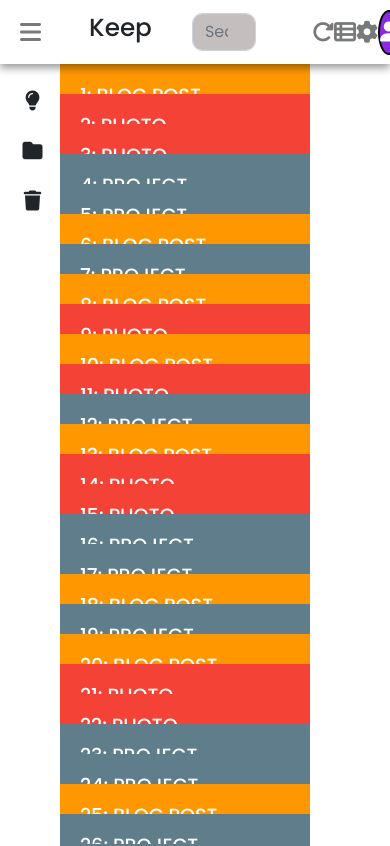
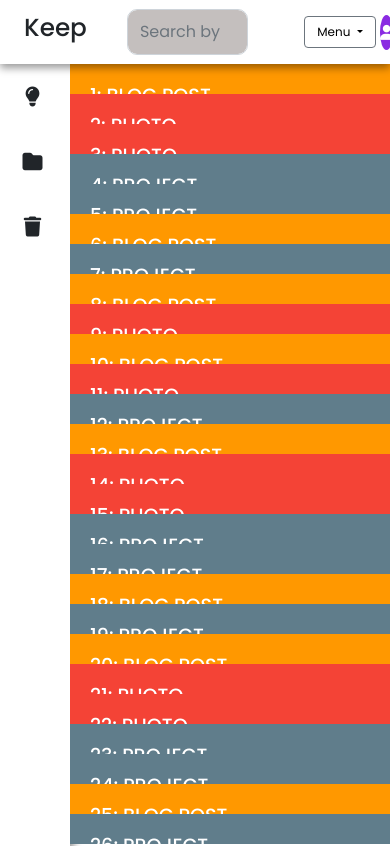
Before and after one commit to oshanpandit/note-it, an Angular app: page /test in a window 390 px wide. Shown: the top 846 px of the page. Built offline with nearby package versions, Linux system fonts and the light colour scheme.

Commit message:
upgraded header and sidenav along with notes area

```diff
--- a/src/app/app.component.css
+++ b/src/app/app.component.css
@@ -13,31 +13,33 @@ main{
     width:100%;
     top:4rem;
     z-index:1;
+    height:calc(100% - 4rem);
+    overflow-y: auto;
 }
 app-side-nav{
     position:fixed;
     left:0rem;
-    width:60px;
+    width:70px;
     height:100vh;
-    border-top:1px solid white;
     overflow-x: hidden;
     white-space: nowrap;
+    box-shadow: 4px 0 8px rgba(0, 0, 0, 0.4);
 }
 .side-dark{
     background-color: black;
 }
 .app-side-nav-open{
-    width: 250px;
+    width:16%;
 }
 .display-area{
     position:absolute;
-    left:60px;
+    left:70px;
     /* was 60 */
-    width:calc(100% - 250px);
+    width:calc(100% - 70px);
     transition: width 250ms ease-in-out,width 250ms ease-in;
 }
 .display-area-shrink{
-    width:calc(100% - 250px);
-    left:250px;
+    width:calc(100% - 16%);
+    left:16%;
 
 }
--- a/src/app/header/header.component.css
+++ b/src/app/header/header.component.css
@@ -1,7 +1,15 @@
+header{
+    height:100%;
+    width:100%;
+    box-shadow: 0 4px 8px rgba(0, 0, 0, 0.4);
+    display: flex;
+    justify-content: center;
+    align-items: center;
+}
 nav{
     height:100%;
+    width:100%;
     background-color: white;
-    box-shadow: 0 4px 8px rgba(0, 0, 0, 0.4);
 }
 .header-dark{
     background-color:#202124;
@@ -28,7 +36,8 @@ nav{
 }
 
 .search{
-    width:60%;
+    width:55%;
+    height:95%;
     border-radius:10px;
 }
 .search input{
@@ -38,14 +47,44 @@ nav{
 .search input:hover{
     background-color: white;
 }
+
+.dropdown{
+
+    display:none;
+}
+
+.dropdown button{
+    background:transparent;
+    color:black;
+    width:fit-content;
+    height: fit-content;
+    font-size:15px;
+}
+
+.dropdown ul li span{
+    width:200px;
+    font-size:13px;
+}
 .icons{
-    width:20%;
+    width:22%;
     display: flex;
     justify-content: space-between;
     align-items: center;
 }
 
 .logo{
+    height:45px;
+    width:45px;
+    border-radius: 50%;
+    max-width: 25%;
+    display: flex;
+    justify-content: center;
+    align-items: center;
+}
+.logo:hover{
+    background-color: #c4bfbe;
+}
+.logo i{
     color: #787a7a;
     font-size:22px;
 }
@@ -58,21 +97,67 @@ nav{
     align-items: center;
     color:white;
     font-size: 20px;
-    border: 2px solid #000;
     border-radius: 50%;
     background-color: blueviolet;
 }
 
-.logo:hover{
-    width:45px;
-    height:45px;
-    border-radius: 50%;
-    display: flex;
-    justify-content: center;
-    align-items: center;
-    border: 2px solid #000;
-    background-color: #c4bfbe;
-}
 .profile-logo:hover{
     background-color: lightslategray;
 }
+
+@media screen and (max-width: 1000px) {
+    .logo{
+        height:35px;
+        width:35px;
+    }
+    .logo i{
+        font-size: 18px;
+    }
+}
+
+@media screen and (max-width: 800px) {
+        .logo{
+            display: none;
+        }
+        .dropdown{
+            display:block;
+        }
+        .profile-logo{
+            height:40px;
+            width:40px;
+        }
+        .profile-logo i{
+            font-size: 17px;
+        }
+}
+
+@media screen and (max-width: 700px) {
+
+    .side-nav-button{
+        display: none;
+    }
+}
+
+@media screen and (max-width: 650px) {
+    .logo{
+        display: none;
+    }
+    .dropdown{
+        display:block;
+        margin-right:5%;
+    }
+    .dropdown button{
+        width:fit-content;
+        font-size: 12px;
+    }
+    .dropdown ul li span{
+        font-size: 10px;
+    }
+    .profile-logo{
+        height: 35px;
+        width:35px;
+    }
+    .profile-logo i{
+        font-size: 15px;
+    }
+}
--- a/src/app/header/header.component.html
+++ b/src/app/header/header.component.html
@@ -1,3 +1,4 @@
+<header>
    <nav class="header navbar navbar-expand" [ngClass]="{'header-dark':isDark==true}">
 
       <div class="side-nav-button p-2 me-3 text-light" (click)="SideNavToggle()">
@@ -11,7 +12,20 @@
           <!-- <button class="btn btn-outline-light" type="submit">Search</button> -->
       </div>
 
+
       <div class="icons">
+
+       <div class="dropdown">
+          <button class="btn btn-secondary dropdown-toggle" type="button" data-bs-toggle="dropdown" aria-expanded="false">
+            Menu
+          </button>
+          <ul class="dropdown-menu">
+            <li><span class="dropdown-item">Refresh</span></li>
+            <li><span class="dropdown-item">View</span></li>
+            <li><span class="dropdown-item" href="#">Theme</span></li>
+          </ul>
+        </div>
+
          <div class="logo" routerLink="/">
              <i [ngClass]="{'font-dark':isDark==true}" class="fa-solid fa-rotate-right"></i>
           </div>
@@ -27,3 +41,4 @@
       </div>
       <!-- <h1 style="color:white">{{curr_search}}</h1> -->
  </nav>
+</header>
--- a/src/app/header/header.component.ts
+++ b/src/app/header/header.component.ts
@@ -3,6 +3,7 @@ import { EventEmitter } from '@angular/core';
 import { DataService } from '../data.service';
 import { OnInit } from '@angular/core';
 import { NgForm } from '@angular/forms';
+import { HostListener } from '@angular/core';
 
 @Component({
   selector: 'app-header',
@@ -44,4 +45,16 @@ export class HeaderComponent {
     this.dataService.onDarkToggle();
   }
 
+  @HostListener('window:resize', ['$event'])
+  onResize(event: any) {
+    this.checkScreenSize();
+  }
+
+  private checkScreenSize() {
+    if(window.innerWidth<=700 && this.menuStatus==true){
+      this.menuStatus=false;
+    }
+    this.sideNavToggled.emit(this.menuStatus);
+  }
+
 }
--- /dev/null
+++ b/src/app/interface/user.interface.ts
@@ -0,0 +1,4 @@
+export class User{
+    title:string;
+    content:string;
+}
--- a/src/app/notes/notes.component.css
+++ b/src/app/notes/notes.component.css
@@ -3,9 +3,9 @@
     display: flex;
     flex-direction: column;
     align-items: center;
+    justify-content: center;
     height: calc(100vh-4rem);
-    width:94vw;
-
+    width:100%;
 }
 .notes-dark{
   display: flex;
@@ -49,14 +49,14 @@
 }
 
   .container{
-    width:75%;
+    width:85%;
     columns:4;
-    column-gap: 10px;
-    margin-left:100px;
+    column-gap:2%;
  }
  .item{
    background:transparent;
-   width:210px;
+   max-width:230px;
+   min-width:30%;
    height:fit-content;
    break-inside: avoid;
    margin-bottom: 18px;
@@ -73,7 +73,7 @@
   display: flex;
   flex-direction: column;
   align-items: center;
-  margin-left: 50px;
+  justify-content: center;
 }
 .not-it i{
   font-size:100px;
@@ -89,5 +89,16 @@ a{
   text-decoration: none;
 }
 .card-text{
-  font-size: 14px;
+  font-size: 15px;
 }
+
+@media screen and (max-width:1000px) {
+  .card-text {
+    font-size:12px;
+  }
+}
+@media screen and (max-width:900px) {
+  .card-text {
+    font-size:15px;
+  }
+}
--- a/src/app/notes/notes.component.ts
+++ b/src/app/notes/notes.component.ts
@@ -1,8 +1,9 @@
-import { Component } from '@angular/core';
+import { Component, HostListener } from '@angular/core';
 import { DataService } from '../data.service';
 import { OnInit } from '@angular/core';
 import { AfterViewInit,ElementRef,ViewChild } from '@angular/core';
 import { CdkDragDrop, moveItemInArray } from '@angular/cdk/drag-drop';
+
 
 
 @Component({
@@ -97,4 +98,17 @@ export class NotesComponent {
       this.dataService.onOverlayToggle();
     }
 
+    @HostListener('window:resize', ['$event'])
+    onResize(event: any) {
+      this.checkScreenSize();
+    }
+
+    private checkScreenSize() {
+      if(window.innerWidth < 900){
+        this.viewToggle=true;
+      } else{
+         this.viewToggle=false;
+      }
+    }
+
 }
--- a/src/app/side-nav/side-nav.component.css
+++ b/src/app/side-nav/side-nav.component.css
@@ -1,5 +1,5 @@
 .side-nav-content{
-    width:230px;
+    width:90%;
     margin-left:10px;
     margin-right:10px;
     margin-top:10px;
@@ -12,29 +12,28 @@
 .nav-list-item{
     display: flex;
     align-items: center;
+    justify-content:space-around;
     height:50px;
+    margin-bottom: 20px;
+    border-radius: 10px;
+    font-size:20px;
+    width:90%;
 }
 
 .nav-list-item:hover{
 
     background-color:rgba(235, 128, 35,0.5);
-    border-radius:10px;
 }
-
 
 .nav-list-item i{
     font-size:20px;
-    height:25px;
-    width:25px;
-    margin-right:15px;
-    margin-left:10px;
-    text-align:center;
-    line-height: 25px;
 }
 
 .nav-list-item span{
-    width:170px;
+    width:90%;
     text-transform:capitalize;
+    margin-left:8%;
+    font-size: 18px;
 }
 a{
     color:black;
@@ -43,3 +42,11 @@ a{
 .font-dark{
     color:white;
 }
+.closed-nav{
+   display: flex;
+   justify-content: center;
+   align-items: center;
+   height:45px;
+   width:45px;
+   border-radius: 50%;
+}
--- a/src/app/side-nav/side-nav.component.html
+++ b/src/app/side-nav/side-nav.component.html
@@ -1,24 +1,25 @@
 <div class="side-nav-content">
+
     <ul class="nav-list">
 
-        <li routerLink="/" class="nav-list-item">
+        <li routerLink="/" class="nav-list-item" [ngClass]="{'closed-nav':!sideNavStatus}">
             <i class="fa-solid fa-lightbulb" [ngClass]="{'font-dark':isDark==true}"></i>
-                <span>
+                <span *ngIf="sideNavStatus==true">
                     <a href="/" [ngClass]="{'font-dark':isDark==true}">Notes</a>
                 </span>
            </li>
 
-        <li routerLink="archive" class="nav-list-item">
+        <li routerLink="archive" class="nav-list-item" [ngClass]="{'closed-nav':!sideNavStatus}">
             <i class="fa-solid fa-folder" [ngClass]="{'font-dark':isDark==true}"></i>
-        <span>
+        <span  *ngIf="sideNavStatus==true">
             <a href="/archive" [ngClass]="{'font-dark':isDark==true}">Archive</a>
         </span>
 
     </li>
 
-   <li routerLink="trash" class="nav-list-item">
+   <li routerLink="trash" class="nav-list-item" [ngClass]="{'closed-nav':!sideNavStatus}">
     <i class="fa-solid fa-trash" [ngClass]="{'font-dark':isDark==true}"></i>
-        <span>
+        <span  *ngIf="sideNavStatus==true">
             <a href="/trash" [ngClass]="{'font-dark':isDark==true}">Trash</a>
         </span>
    </li>
--- a/src/app/side-nav/side-nav.component.ts
+++ b/src/app/side-nav/side-nav.component.ts
@@ -1,7 +1,8 @@
-import { Component } from '@angular/core';
+import { Component, HostListener } from '@angular/core';
 import { Input } from '@angular/core';
 import { OnInit } from '@angular/core'
 import { DataService } from '../data.service';
+
 
 @Component({
   selector: 'app-side-nav',
@@ -22,5 +23,4 @@ export class SideNavComponent {
 
   @Input() sideNavStatus:boolean=false;
 
-
 }
```
Lines whose indentation alone changed are shown as unchanged.
